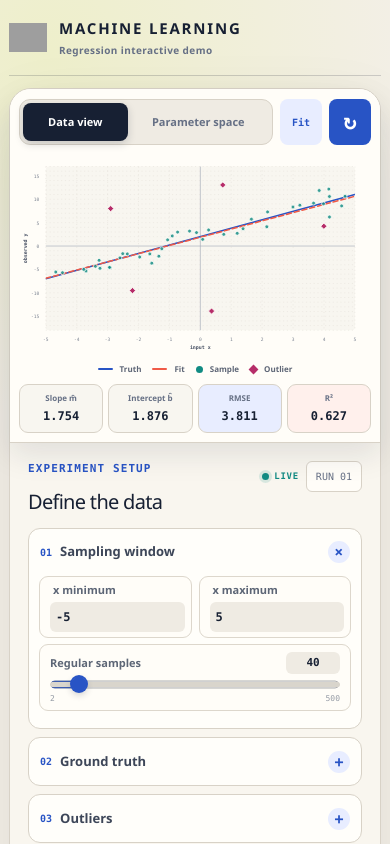
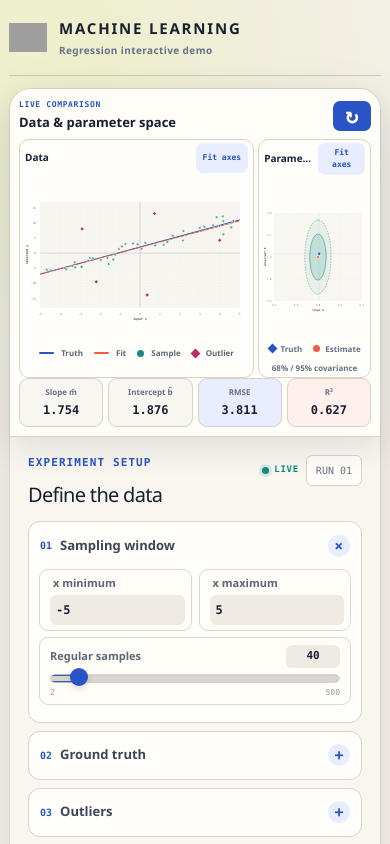
Before and after one commit to alexbernardino/regression-interactive, a Next.js app: page / in a window 390 px wide. Shown: the top 844 px of the page. Built offline with nearby package versions, Linux system fonts and the light colour scheme; grey boxes are pictures that could not be loaded.

Commit message:
Improve regression demo mobile plot layout

```diff
--- a/app/globals.css
+++ b/app/globals.css
@@ -1077,43 +1077,42 @@ legend span {
   }
 
   .mobile-stage-actions {
-    display: grid;
-    grid-template-columns: minmax(0, 1fr) 42px 42px;
+    display: flex;
+    align-items: center;
+    justify-content: space-between;
     gap: 7px;
   }
 
-  .mobile-view-tabs {
-    display: grid;
-    grid-template-columns: 0.85fr 1.15fr;
-    padding: 3px;
-    border: 1px solid var(--line);
-    border-radius: 11px;
-    background: #efebe3;
+  .mobile-stage-title {
+    min-width: 0;
+    display: flex;
+    flex-direction: column;
   }
 
-  .mobile-view-tabs button,
+  .mobile-stage-title span {
+    color: var(--blue);
+    font-family: var(--font-geist-mono), monospace;
+    font-size: 8px;
+    font-weight: 750;
+    letter-spacing: 0.08em;
+    text-transform: uppercase;
+  }
+
+  .mobile-stage-title strong {
+    margin-top: 2px;
+    font-size: 13px;
+  }
+
   .mobile-fit-axes,
   .mobile-resample {
-    min-height: 38px;
+    min-height: 30px;
     border: 0;
-    border-radius: 8px;
+    border-radius: 7px;
     cursor: pointer;
-    font-size: 11px;
+    font-size: 9px;
     font-weight: 760;
   }
 
-  .mobile-view-tabs button {
-    color: var(--muted);
-    background: transparent;
-  }
-
-  .mobile-view-tabs button[aria-selected="true"] {
-    color: white;
-    background: var(--ink);
-    box-shadow: 0 3px 9px rgba(23, 32, 51, 0.18);
-  }
-
-  .mobile-view-tabs button:focus-visible,
   .mobile-fit-axes:focus-visible,
   .mobile-resample:focus-visible {
     outline: 3px solid rgba(40, 84, 197, 0.3);
@@ -1121,6 +1120,8 @@ legend span {
   }
 
   .mobile-resample {
+    width: 38px;
+    flex: 0 0 38px;
     color: white;
     background: var(--blue);
     font-family: var(--font-geist-mono), monospace;
@@ -1129,10 +1130,11 @@ legend span {
   }
 
   .mobile-fit-axes {
+    padding: 4px 7px;
     color: var(--blue);
     background: var(--blue-soft);
     font-family: var(--font-geist-mono), monospace;
-    font-size: 10px;
+    font-size: 8px;
   }
 
   .mobile-resample:disabled {
@@ -1140,12 +1142,46 @@ legend span {
     cursor: not-allowed;
   }
 
+  .mobile-plots-grid {
+    min-width: 0;
+    display: grid;
+    grid-template-columns: minmax(0, 1.55fr) minmax(118px, 0.75fr);
+    gap: 6px;
+    margin-top: 6px;
+  }
+
+  .mobile-plot-pane {
+    min-width: 0;
+    display: flex;
+    flex-direction: column;
+    padding: 5px;
+    overflow: hidden;
+    border: 1px solid var(--line);
+    border-radius: 10px;
+    background: #fffefa;
+  }
+
+  .mobile-plot-heading {
+    min-height: 30px;
+    display: flex;
+    align-items: center;
+    justify-content: space-between;
+    gap: 5px;
+    padding: 0 2px 3px;
+  }
+
+  .mobile-plot-heading strong {
+    overflow: hidden;
+    font-size: 10px;
+    text-overflow: ellipsis;
+    white-space: nowrap;
+  }
+
   .mobile-plot-frame {
-    height: clamp(190px, 27vh, 235px);
+    height: clamp(145px, 22vh, 185px);
     display: flex;
     align-items: center;
     justify-content: center;
-    margin-top: 4px;
     overflow: hidden;
   }
 
@@ -1155,16 +1191,12 @@ legend span {
     height: 100%;
   }
 
-  .mobile-parameters-view .parameter-plot {
-    max-width: 255px;
-  }
-
   .mobile-plot-caption {
-    min-height: 22px;
+    min-height: 25px;
     display: flex;
     align-items: center;
     justify-content: center;
-    margin: -2px 0 4px;
+    margin: 0;
   }
 
   .mobile-plot-caption .legend,
@@ -1369,10 +1401,169 @@ legend span {
     padding-inline: 9px;
   }
 
-  .mobile-plot-frame {
-    height: clamp(180px, 25vh, 215px);
+  .mobile-plots-grid {
+    grid-template-columns: minmax(0, 1.5fr) minmax(105px, 0.72fr);
+    gap: 4px;
   }
 
+  .mobile-plot-pane {
+    padding: 3px;
+  }
+
+  .mobile-plot-frame {
+    height: clamp(135px, 20vh, 165px);
+  }
+
+}
+
+@media (orientation: landscape) and (max-height: 560px) and (max-width: 1024px) {
+  body {
+    overflow: hidden;
+  }
+
+  main {
+    width: calc(100% - 12px);
+    height: 100dvh;
+    min-height: 0;
+  }
+
+  .site-header {
+    min-height: 46px;
+    flex: 0 0 46px;
+  }
+
+  .brand {
+    gap: 7px;
+    font-size: 12px;
+  }
+
+  .brand-mark {
+    width: 34px;
+    height: 38px;
+  }
+
+  .brand small,
+  .header-context,
+  .lesson-tag {
+    display: none;
+  }
+
+  .lab {
+    min-height: 0;
+    display: grid;
+    grid-template-columns: minmax(245px, 34vw) minmax(0, 1fr);
+    grid-template-areas: "controls plots";
+    margin: 5px 0 7px;
+    overflow: hidden;
+    border-radius: 16px;
+  }
+
+  .controls {
+    grid-area: controls;
+    min-height: 0;
+    order: initial;
+    padding: 10px 12px;
+    overflow-y: auto;
+    border-right: 1px solid var(--line);
+    border-bottom: 0;
+  }
+
+  .controls-heading {
+    padding-bottom: 6px;
+  }
+
+  .controls-heading h2 {
+    font-size: 16px;
+  }
+
+  .controls-heading .step-label {
+    margin-bottom: 3px;
+    font-size: 8px;
+  }
+
+  .desktop-section-heading {
+    display: none;
+  }
+
+  .mobile-section-toggle {
+    min-height: 39px;
+    display: flex;
+    padding: 7px 9px;
+    cursor: pointer;
+  }
+
+  .control-section {
+    border: 1px solid var(--line);
+    border-radius: 10px;
+    background: #fffefa;
+  }
+
+  .control-section + .control-section {
+    margin-top: 5px;
+  }
+
+  .control-section:not(.is-open) > .control-section-body {
+    display: none;
+  }
+
+  .control-section-body {
+    padding: 0 8px 8px;
+  }
+
+  .mobile-visualization {
+    position: static;
+    grid-area: plots;
+    min-width: 0;
+    min-height: 0;
+    display: flex;
+    flex-direction: column;
+    padding: 7px 8px;
+    overflow-y: auto;
+    border: 0;
+    border-radius: 0;
+    box-shadow: none;
+    backdrop-filter: none;
+  }
+
+  .mobile-plots-grid {
+    flex: 0 0 auto;
+    grid-template-columns: 1fr;
+    gap: 5px;
+    margin-top: 5px;
+  }
+
+  .mobile-plot-pane {
+    min-height: 150px;
+    padding: 3px 5px;
+  }
+
+  .mobile-plot-heading {
+    min-height: 24px;
+  }
+
+  .mobile-plot-frame {
+    height: 118px;
+  }
+
+  .mobile-plot-caption {
+    min-height: 18px;
+  }
+
+  .mobile-metrics {
+    position: sticky;
+    bottom: 0;
+    margin-top: 5px;
+    padding-top: 4px;
+    background: rgba(255, 253, 248, 0.97);
+  }
+
+  .mobile-metrics > div {
+    padding: 4px 3px;
+  }
+
+  .workspace {
+    display: none;
+  }
 }
 
 @media (prefers-reduced-motion: reduce) {
--- a/app/page.tsx
+++ b/app/page.tsx
@@ -812,7 +812,6 @@ export default function Home() {
     undefined,
     createInitialLabState,
   );
-  const [mobileView, setMobileView] = useState<"data" | "parameters">("data");
   const [mobileControlSection, setMobileControlSection] = useState<
     "sampling" | "truth" | "outliers" | "regularization"
   >("sampling");
@@ -869,43 +868,10 @@ export default function Home() {
           aria-label="Live regression visualization"
         >
           <div className="mobile-stage-actions">
-            <div className="mobile-view-tabs" role="tablist" aria-label="Plot view">
-              <button
-                id="mobile-data-tab"
-                type="button"
-                role="tab"
-                aria-selected={mobileView === "data"}
-                aria-controls="mobile-plot-panel"
-                onClick={() => setMobileView("data")}
-              >
-                Data view
-              </button>
-              <button
-                id="mobile-parameters-tab"
-                type="button"
-                role="tab"
-                aria-selected={mobileView === "parameters"}
-                aria-controls="mobile-plot-panel"
-                onClick={() => setMobileView("parameters")}
-              >
-                Parameter space
-              </button>
+            <div className="mobile-stage-title">
+              <span>Live comparison</span>
+              <strong>Data &amp; parameter space</strong>
             </div>
-            <button
-              className="mobile-fit-axes"
-              type="button"
-              onClick={() =>
-                mobileView === "data"
-                  ? setDataAxes(fitDataAxes(result))
-                  : setParameterAxes(fitParameterAxes(result))
-              }
-              aria-label={`Fit axes to the ${
-                mobileView === "data" ? "data" : "parameter"
-              } plot`}
-              title="Fit axes"
-            >
-              Fit
-            </button>
             <button
               className="mobile-resample"
               type="button"
@@ -918,38 +884,55 @@ export default function Home() {
             </button>
           </div>
 
-          <div
-            className={`mobile-plot-frame mobile-${mobileView}-view`}
-            id="mobile-plot-panel"
-            role="tabpanel"
-            aria-labelledby={
-              mobileView === "data"
-                ? "mobile-data-tab"
-                : "mobile-parameters-tab"
-            }
-          >
-            {mobileView === "data" ? (
-              <RegressionPlot result={result} axes={dataAxes} />
-            ) : (
-              <ParameterPlot result={result} axes={parameterAxes} />
-            )}
-          </div>
-
-          <div className="mobile-plot-caption" aria-live="polite">
-            {mobileView === "data" ? (
+          <div className="mobile-plots-grid">
+            <section className="mobile-plot-pane mobile-data-pane" aria-label="Data plot">
+              <div className="mobile-plot-heading">
+                <strong>Data</strong>
+                <button
+                  className="mobile-fit-axes"
+                  type="button"
+                  onClick={() => setDataAxes(fitDataAxes(result))}
+                  aria-label="Fit axes to the data plot"
+                >
+                  Fit axes
+                </button>
+              </div>
+              <div className="mobile-plot-frame">
+                <RegressionPlot result={result} axes={dataAxes} />
+              </div>
+              <div className="mobile-plot-caption">
               <div className="legend" aria-label="Data plot legend">
                 <span><i className="legend-line truth" />Truth</span>
                 <span><i className="legend-line fit" />Fit</span>
                 <span><i className="legend-dot sample" />Sample</span>
                 <span><i className="legend-dot outlier" />Outlier</span>
               </div>
-            ) : (
-              <div className="parameter-legend" aria-label="Parameter plot legend">
+              </div>
+            </section>
+
+            <section className="mobile-plot-pane mobile-parameter-pane" aria-label="Parameter-space plot">
+              <div className="mobile-plot-heading">
+                <strong>Parameters</strong>
+                <button
+                  className="mobile-fit-axes"
+                  type="button"
+                  onClick={() => setParameterAxes(fitParameterAxes(result))}
+                  aria-label="Fit axes to the parameter-space plot"
+                >
+                  Fit axes
+                </button>
+              </div>
+              <div className="mobile-plot-frame">
+                <ParameterPlot result={result} axes={parameterAxes} />
+              </div>
+              <div className="mobile-plot-caption">
+                <div className="parameter-legend" aria-label="Parameter plot legend">
                 <span><i className="legend-dot parameter-truth" />Truth</span>
                 <span><i className="legend-dot parameter-estimate" />Estimate</span>
                 <span>68% / 95% covariance</span>
+                </div>
               </div>
-            )}
+            </section>
           </div>
 
           <div className="mobile-metrics" aria-label="Live regression metrics">
```
